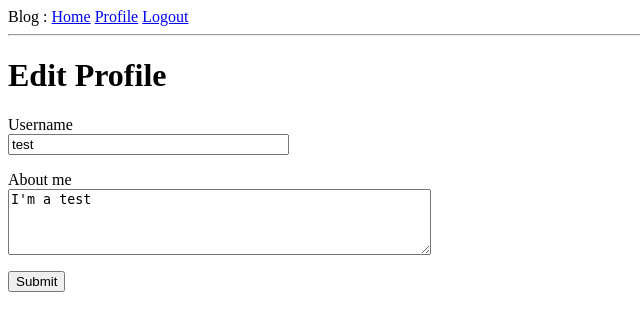
After one commit to tonybenoy/doctorsnet, a Flask app: page /edit_profile in a window 1280 px wide. The commit adds this page. Shown: the top 331 px of the page, without its empty margins (0-640 px from the left). Run offline with Flask 2, Linux system fonts and the light colour scheme; a user stored in the database is signed in; data comes from the database, SQL or seed files in the repository; both versions use the stored data as it was after the commit.

Commit message:
edit profile + User persistance

```diff
--- a/blog/__init__.py
+++ b/blog/__init__.py
@@ -5,12 +5,13 @@ app = Flask(__name__)
 app.config.from_object(Config)
 from flask_login import LoginManager
 login = LoginManager(app)
+login.login_view = 'login'
 from pathlib import Path
 app_db = Path('app.db')
 if app_db.is_file() == False:
     conn = sqlite3.connect('app.db')
     c =conn.cursor()
-    c.execute('''CREATE TABLE user (username text UNIQUE NOT NULL,id integer PRIMARY KEY AUTOINCREMENT,about text ,hashedpass text,email text ,profile_pic blob)''')
+    c.execute('''CREATE TABLE user (last_seen text, username text UNIQUE NOT NULL,id integer PRIMARY KEY AUTOINCREMENT,about text ,hashedpass text,email text ,profile_pic blob)''')
     c.execute('''CREATE TABLE post (id integer PRIMARY KEY AUTOINCREMENT UNIQUE NOT NULL, body text, timestamp text, user_id integer)''')
     conn.commit()
     conn.close()
--- a/blog/forms.py
+++ b/blog/forms.py
@@ -1,6 +1,6 @@
 from flask_wtf import FlaskForm
-from wtforms import StringField, PasswordField, BooleanField, SubmitField
-from wtforms.validators import DataRequired, Email,EqualTo, ValidationError
+from wtforms import StringField, PasswordField, BooleanField, SubmitField, TextAreaField
+from wtforms.validators import DataRequired, Email,EqualTo, ValidationError, Length
 import sqlite3
 class LoginForm(FlaskForm):
     username = StringField('Username',validators=[DataRequired()])
@@ -23,3 +23,9 @@ class RegisterationForm(FlaskForm):
     def validate_email(self,email):
 
         return ValidationError("Email ID already in use")
+
+
+class EditProfileForm(FlaskForm):
+    username = StringField('Username', validators=[DataRequired()])
+    about_me = TextAreaField('About me', validators=[Length(min=0, max=140)])
+    submit = SubmitField('Submit')
--- a/blog/routes.py
+++ b/blog/routes.py
@@ -1,26 +1,64 @@
+from datetime import datetime
 from blog import app
 import sqlite3
 from werkzeug.security import generate_password_hash,check_password_hash
-from blog.forms import LoginForm,RegisterationForm
+from werkzeug.urls import url_parse
+from blog.forms import LoginForm,RegisterationForm,EditProfileForm
 from blog import login
-from flask import render_template, flash, redirect,url_for
-from flask_login import login_user,current_user
+from flask import render_template, flash, redirect,url_for,request
+from flask_login import login_user,current_user,UserMixin,logout_user,login_required
+import pdb
 
-
-def set_password(password):
-    return generate_password_hash(password)
-def check_password(hashedpassword,password):
-    return check_password_hash(hashedpass,password)
+class User(UserMixin):
+    pass
 
 
 @login.user_loader
 def load_user(id):
-    return int(id)
+    user = User()
+    user.id = id
+    conn = sqlite3.connect('app.db')
+    c = conn.cursor()
+    c.execute("SELECT username FROM user WHERE id='%s'" %
+              id)
+    get = c.fetchone()
+    conn.close()
+    user.username = get[0]
+    return user
+
+@app.route('/user/<username>')
+@login_required
+def user(username):
+    pdb.set_trace()
+    conn = sqlite3.connect('app.db')
+    c = conn.cursor()
+    c.execute("SELECT * FROM user WHERE username='%s'" %
+              username)
+    get = c.fetchone()
+    conn.close()
+    user= User()
+    user.username = get[1]
+    user.id = get[2]
+    posts = [
+        {'author': user, 'body': 'Test post #1'},
+        {'author': user, 'body': 'Test post #2'}
+    ]
+    return render_template('user.html', user=user, posts=posts)
+
+
+@app.before_request
+def before_request():
+    if current_user.is_authenticated:
+        conn = sqlite3.connect('app.db')
+        c = conn.cursor()
+        c.execute("UPDATE user SET last_seen = ? WHERE id= ?", (datetime.utcnow(),current_user.id))
+        conn.commit()
+        conn.close()
 
 @app.route('/')
 @app.route('/index')
+@login_required
 def index():
-    user = {'username':'Tony'}
     posts = [
             {
                 'author' : {'username':'john'},
@@ -31,7 +69,8 @@ def index():
                 'body' : 'Tony is da bomb'
             }
             ]
-    return render_template('index.html',title="Home",user=user,posts=posts)
+    return render_template('index.html',title="Home",posts=posts)
+
 @app.route('/login', methods=['GET','POST'])
 def login():
     if current_user.is_authenticated:
@@ -40,18 +79,25 @@ def login():
     if form.validate_on_submit():
         conn =sqlite3.connect('app.db')
         c = conn.cursor()
-        c.execute("SELECT hashedpass FROM user WHERE USERNAME='%s'"%form.username.data)
+        c.execute("SELECT id,hashedpass FROM user WHERE USERNAME='%s'"%form.username.data)
         passed = c.fetchone()
+        conn.close()
         if passed == None:
             flash('Invalid username')
             return redirect(url_for('login'))
         else:
-            if check_password_hash(passed[0], form.password.data) == False:
+            if check_password_hash(passed[1], form.password.data) == False:
                 flash('Invalid Password')
                 return redirect(url_for('login'))
             else:
-                login_user(user,remember=form.remember.data)
-                return redirect(url_for('index'))
+                user = User()
+                user.id = passed[0]
+                user.name = form.username.data
+                login_user(user, remember = form.remember_me.data)
+                next_page = request.args.get('next')
+                if not next_page or url_parse(next_page).netloc != '':
+                    next_page = url_for('index')
+                return redirect(next_page)
     return render_template('login.html',title='Sign In', form=form)
 
 
@@ -78,3 +124,28 @@ def register():
         flash('Congratulations, you are now a registered user!')
         return redirect(url_for('login'))
     return render_template('register.html', title='Register', form=form)
+
+
+@app.route('/edit_profile', methods=['GET', 'POST'])
+@login_required
+def edit_profile():
+    form = EditProfileForm()
+    if form.validate_on_submit():
+        conn = sqlite3.connect('app.db')
+        c = conn.cursor()
+        c.execute("UPDATE user SET username = ?, about = ? WHERE id= ?", (form.username.data,form.about_me.data,current_user.id))
+        conn.commit()
+        conn.close()
+        flash('Your changes have been saved.')
+        return redirect(url_for('edit_profile'))
+    elif request.method == 'GET':
+        conn = sqlite3.connect('app.db')
+        c = conn.cursor()
+        c.execute("SELECT USERNAME,about from user WHERE id= ?",
+                  ( current_user.id))
+        data=c.fetchone()
+        conn.close()
+        form.username.data = data[0]
+        form.about_me.data = data[1]
+    return render_template('edit_profile.html', title='Edit Profile',
+                           form=form)
--- a/blog/templates/base.html
+++ b/blog/templates/base.html
@@ -1,4 +1,5 @@
 <html>
+
 <head>
 	{% if title %}
 	<title>{{title}} -Blog</title>
@@ -6,11 +7,17 @@
 	<title>Wecome to the blog </title>
 	{% endif %}
 </head>
+
 <body>
 	<div>
 		Blog :
 		<a href="{{ url_for('index') }}">Home</a>
-			<a href="{{url_for ('login') }}">Login</a>
+		{% if current_user.is_anonymous %}
+		<a href="{{ url_for('login') }}">Login</a>
+		{% else %}
+		<a href="{{ url_for('user', username=current_user.username) }}">Profile</a>
+		<a href="{{ url_for('logout') }}">Logout</a>
+		{% endif %}
 	</div>
 	<hr>
 	{% with messages =get_flashed_messages() %}
@@ -24,4 +31,5 @@
 	{% endwith %}
 	{% block content %}{% endblock %}
 </body>
+
 </html>
--- /dev/null
+++ b/blog/templates/edit_profile.html
@@ -0,0 +1,23 @@
+{% extends "base.html" %}
+
+{% block content %}
+    <h1>Edit Profile</h1>
+    <form action="" method="post">
+        {{ form.hidden_tag() }}
+        <p>
+            {{ form.username.label }}<br>
+            {{ form.username(size=32) }}<br>
+            {% for error in form.username.errors %}
+            <span style="color: red;">[{{ error }}]</span>
+            {% endfor %}
+        </p>
+        <p>
+            {{ form.about_me.label }}<br>
+            {{ form.about_me(cols=50, rows=4) }}<br>
+            {% for error in form.about_me.errors %}
+            <span style="color: red;">[{{ error }}]</span>
+            {% endfor %}
+        </p>
+        <p>{{ form.submit() }}</p>
+    </form>
+{% endblock %}
```
Also changed, not shown: blog/templates/index.html (+6 -4 lines), blog/templates/user.html (added, +15 -0 lines), app.db. Lines whose indentation alone changed are shown as unchanged.
